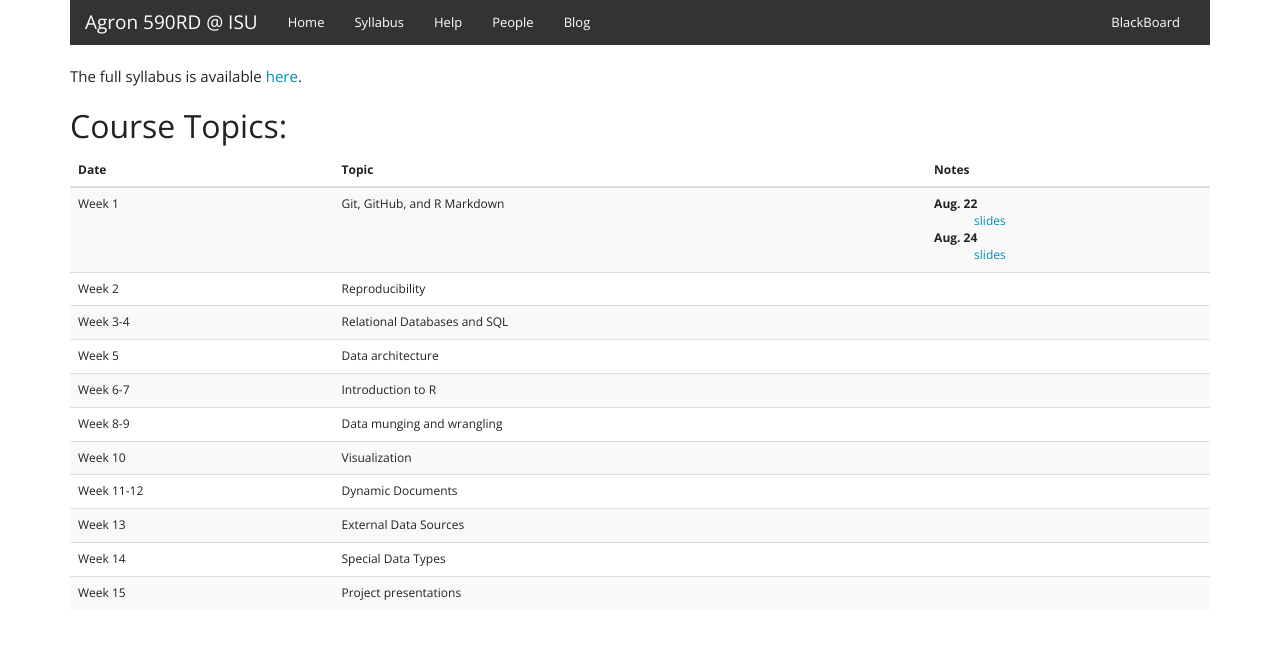
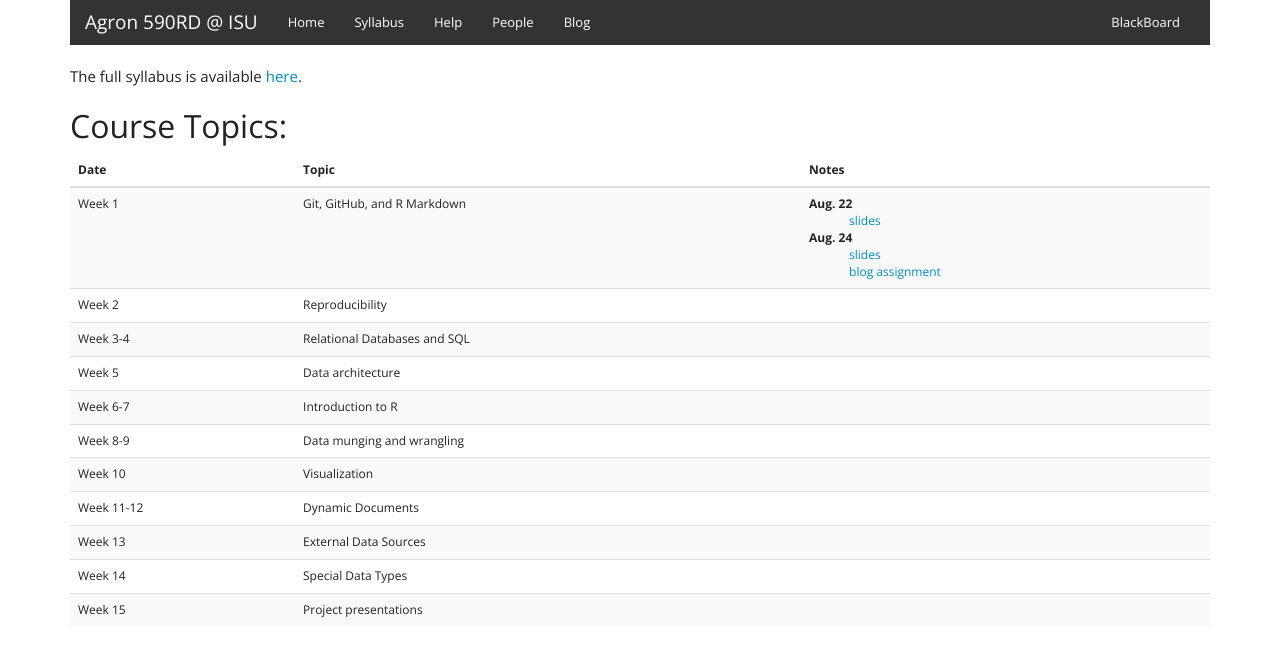
Before and after one commit to agron590-ISU/agron590-ISU.github.io, a Jekyll site: the page built from syllabus.html, in a window 1280 px wide. Shown: the top 656 px of the page. Built offline with Jekyll 4.4.1, drawn with Linux system fonts in a browser that asks for light colours.

Commit message:
add link to blog assignment

```diff
--- a/syllabus.html
+++ b/syllabus.html
@@ -27,6 +27,7 @@ The full syllabus is available <a href="http://agron590-isu.github.io/materials/
           <dd><a href="../materials/week_01/course_intro/slides.html" target=_blank>slides</a></dd>
           <dt>Aug. 24</dt>
           <dd><a href="../materials/week_01/github/slides.html" target=_blank>slides</a></dd>
+          <dd><a href="https://github.com/agron590-ISU/tree/master/01" target=_blank>blog assignment</a></dd>
           </dl>
         </td>
       </tr>
```
